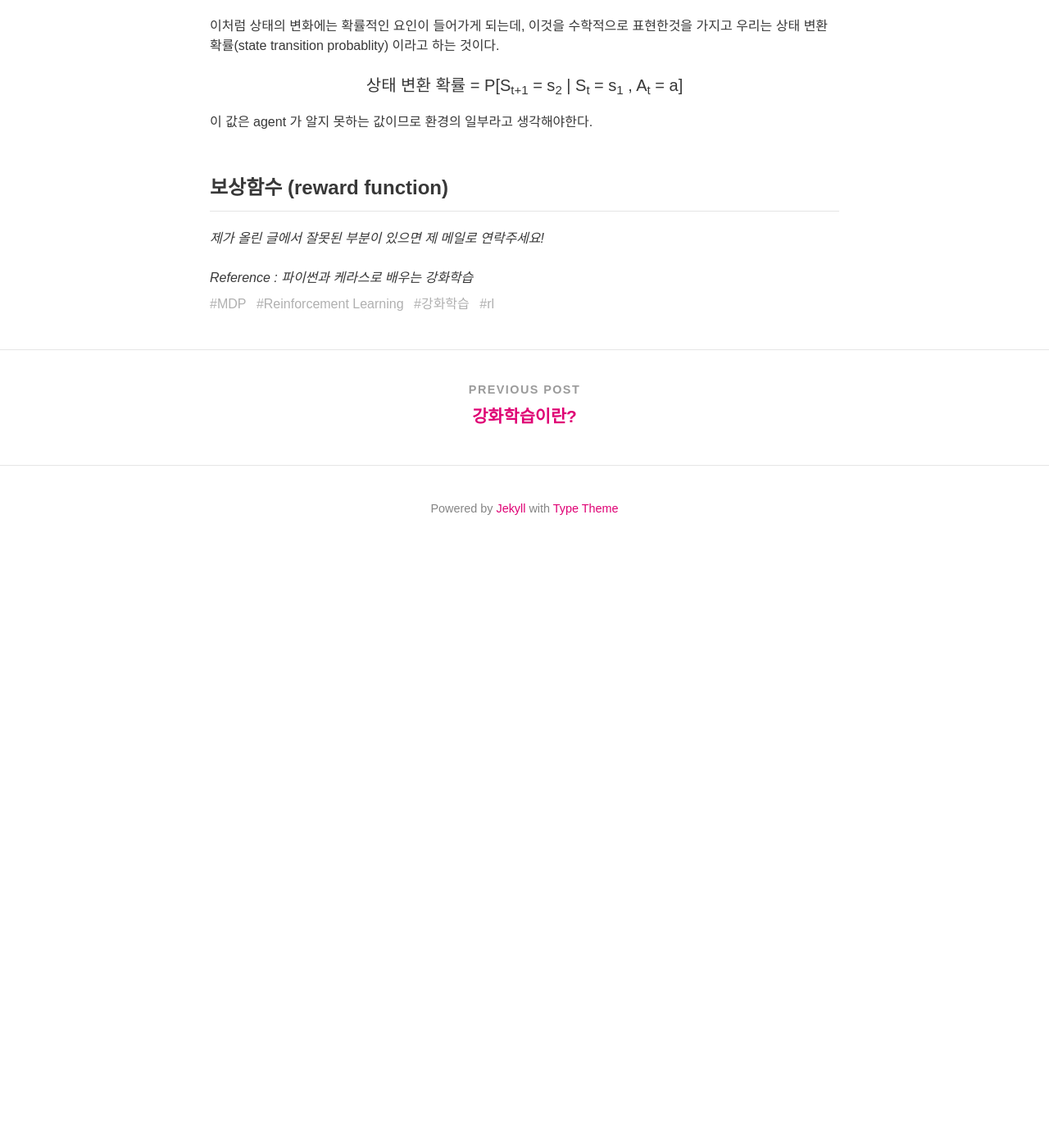
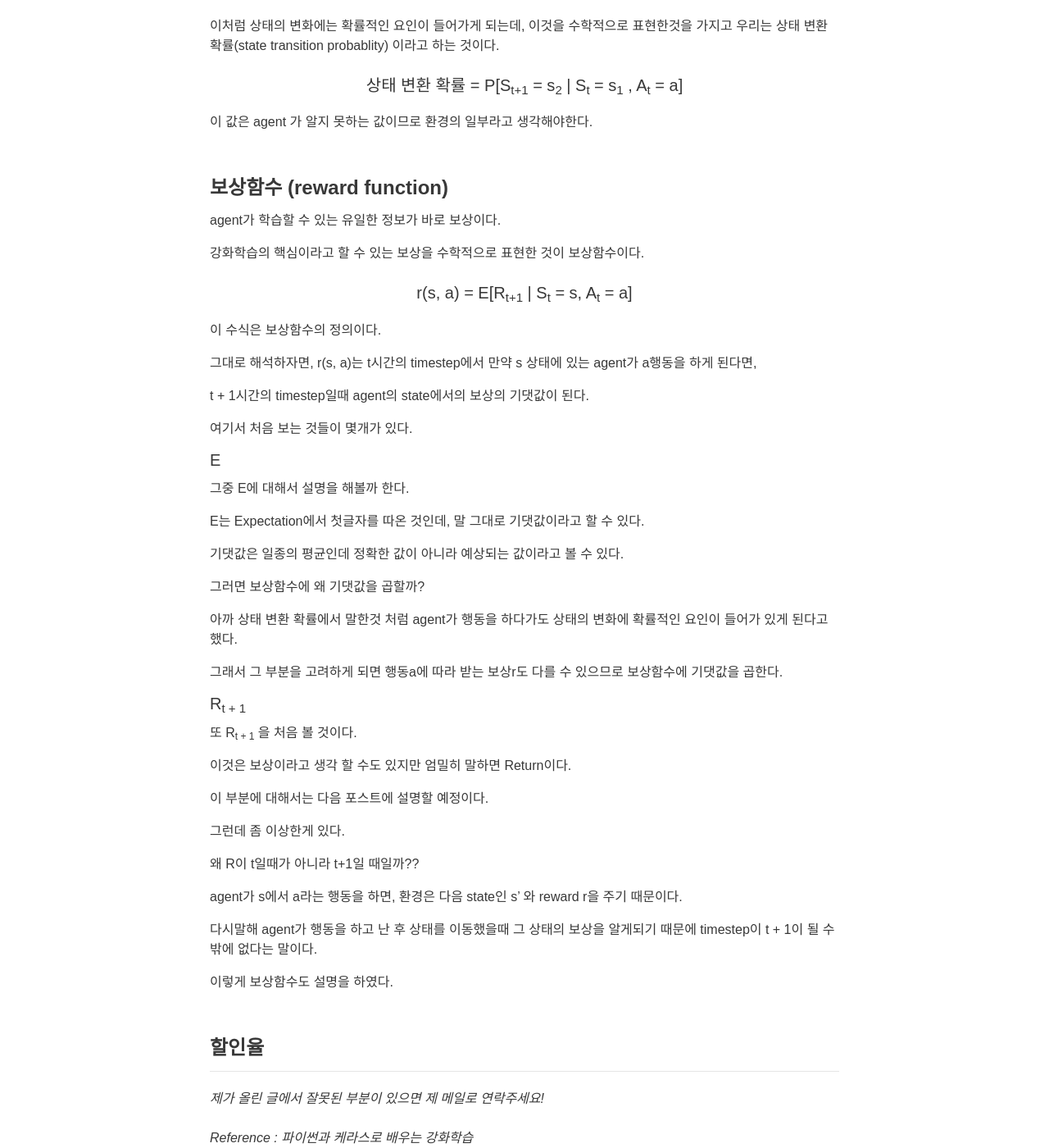
Before and after one commit to aLVINlEE9/aLVINlEE9.github.io, a Jekyll site: the page built from _posts/DS-Reinforcement Learning/2021-10-15-rlpost2.md, in a window 1280 px wide and 1400 px high, scrolled down 2984 px. Shown: the whole window at 82% size. Built offline with Jekyll 4.4.1, drawn with Linux system fonts in a browser that asks for light colours; nearby versions of some CDN libraries; comment, search, counter and statistics services are not loaded; before the commit the page ends 3657 px from its top, so only the background shows below that; some of the changed text lies outside the part shown.

Commit message:
post updated10-15-16

```diff
--- a/_posts/DS-Reinforcement Learning/2021-10-15-rlpost2.md
+++ b/_posts/DS-Reinforcement Learning/2021-10-15-rlpost2.md
@@ -85,7 +85,7 @@ agent가 갈 수 있는 State중에서 **(1, 3)** 지점을 MDP의 수학적 표
 
 위의 grid-world에서의 action set은 4가지 밖에 없다.
 
-### <center>*A* = {up, down, right, left} </center>
+### <center>*A = {up, down, right, left}* </center>
 
 따라서 행동 집합을 위와 같이 나타낼 수 있다.
 
@@ -135,7 +135,57 @@ agent가 갈 수 있는 State중에서 **(1, 3)** 지점을 MDP의 수학적 표
 
 ## 보상함수 (reward function)
 
+agent가 학습할 수 있는 유일한 정보가 바로 보상이다.
 
+강화학습의 핵심이라고 할 수 있는 보상을 수학적으로 표현한 것이 보상함수이다.
+
+### <center>r(s, a) = E[R<sub>t+1</sub> | S<sub>t</sub> = s, A<sub>t</sub> = a]</center>
+
+이 수식은 보상함수의 정의이다.
+
+그대로 해석하자면, r(s, a)는 t시간의 timestep에서 만약 s 상태에 있는  agent가 a행동을 하게 된다면,
+
+t + 1시간의 timestep일때 agent의 state에서의 보상의 기댓값이 된다.
+
+여기서 처음 보는 것들이 몇개가 있다.
+
+### E
+
+그중 E에 대해서 설명을 해볼까 한다.
+
+E는 Expectation에서 첫글자를 따온 것인데, 말 그대로 기댓값이라고 할 수 있다.
+
+기댓값은 일종의 평균인데 정확한 값이 아니라 예상되는 값이라고 볼 수 있다.
+
+그러면 보상함수에 왜 기댓값을 곱할까?
+
+아까 상태 변환 확률에서 말한것 처럼 agent가 행동을 하다가도 상태의 변화에 확률적인 요인이 들어가 있게 된다고 했다.
+
+그래서 그 부분을 고려하게 되면 행동a에 따라 받는 보상r도 다를 수 있으므로 보상함수에 기댓값을 곱한다.
+
+### R<sub>t + 1</sub>
+
+또 R<sub>t + 1</sub> 을 처음 볼 것이다.
+
+이것은 보상이라고 생각 할 수도 있지만 엄밀히 말하면 Return이다.
+
+이 부분에 대해서는 다음 포스트에 설명할 예정이다.
+
+그런데 좀 이상한게 있다.
+
+왜 R이 t일때가 아니라 t+1일 때일까??
+
+agent가 s에서 a라는 행동을 하면, 환경은 다음 state인 s' 와 reward r을 주기 때문이다.
+
+다시말해 agent가 행동을 하고 난 후 상태를 이동했을때 그 상태의 보상을 알게되기 때문에 timestep이 t + 1이 될 수 밖에 없다는 말이다.
+
+
+
+이렇게 보상함수도 설명을 하였다.
+
+<br/>
+
+## 할인율
 
 ------
 
```
